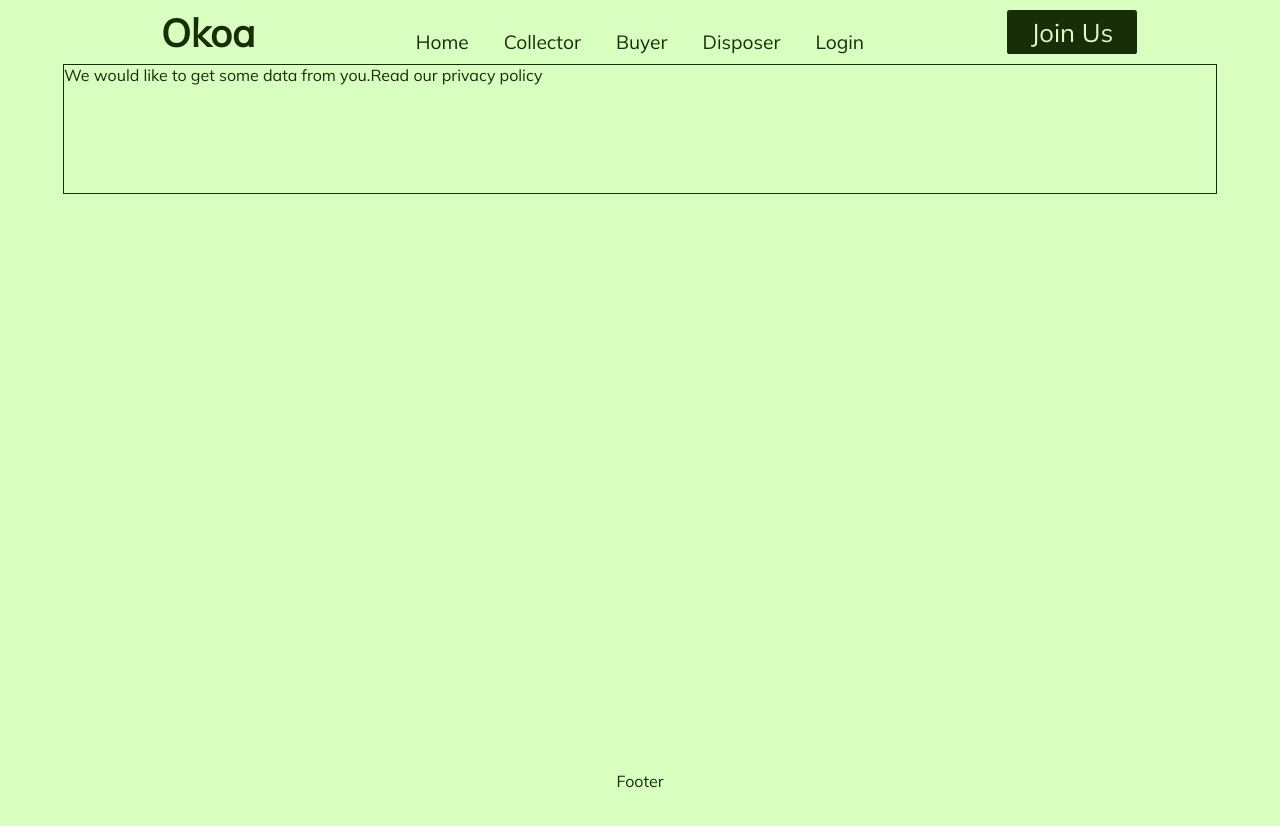
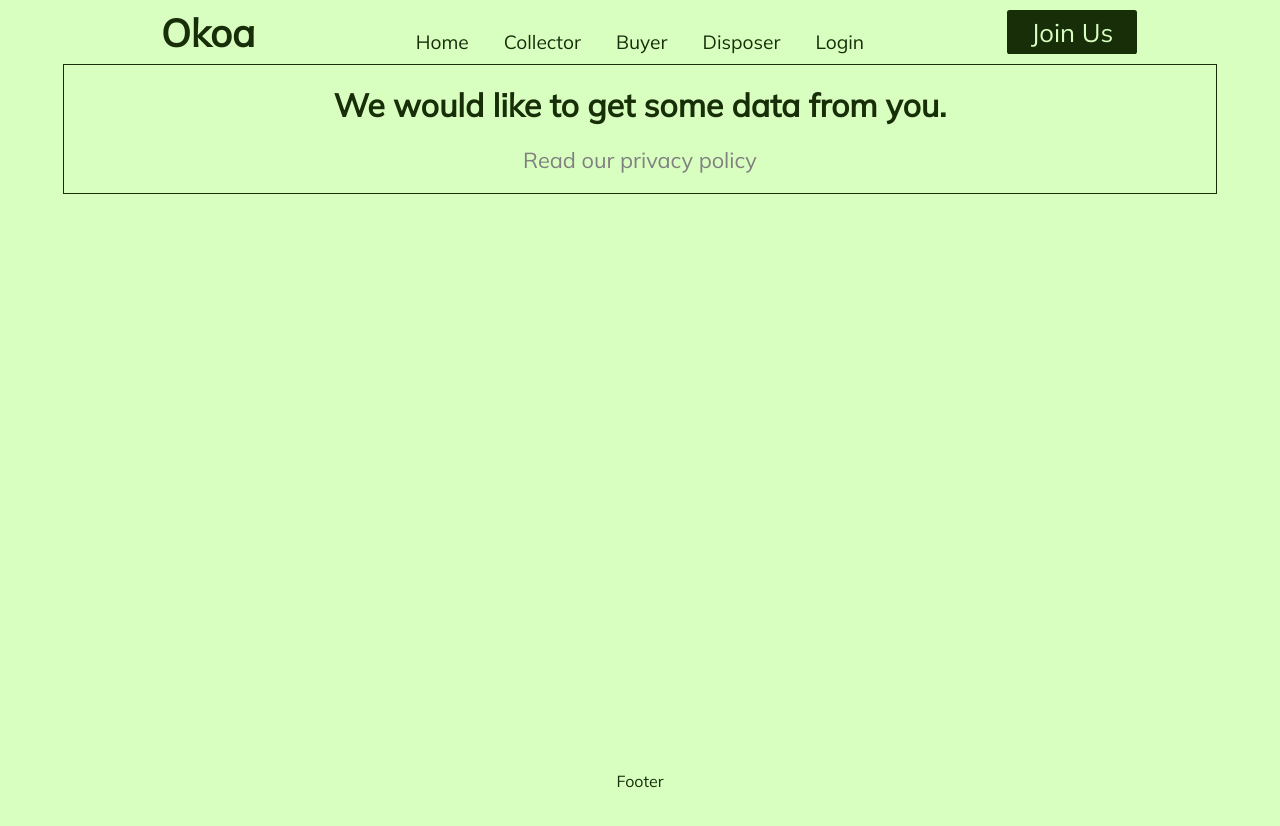
Before and after one commit to MokuaEnock/greenly, a React (Create React App) app: page /profile in a window 1280 px wide. Shown: the top 826 px of the page. Built offline with nearby package versions, Linux system fonts and the light colour scheme; no server answers.

Commit message:
style profile title and its children

```diff
--- a/src/pages/disposer/profile.css
+++ b/src/pages/disposer/profile.css
@@ -13,4 +13,18 @@
   width: 100%;
   height: 10vw;
   border: thin solid #172e08;
+  display: flex;
+  flex-direction: column;
+  align-items: center;
+  justify-content: space-evenly;
 }
+
+#profile-head {
+  font-size: 2.5vw;
+  font-weight: bold;
+}
+
+#profile-par {
+  font-size: 1.7vw;
+  color: grey;
+}
```
